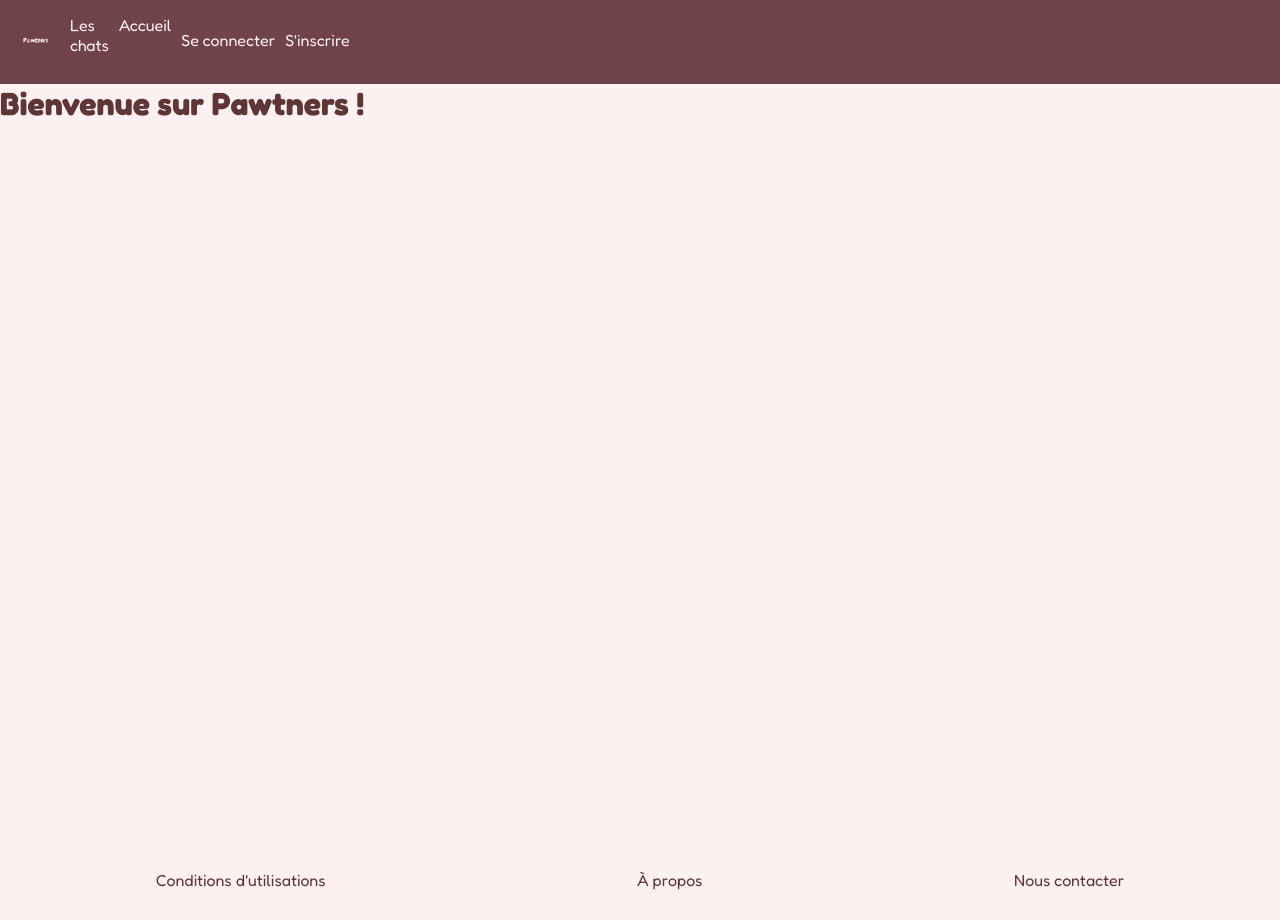
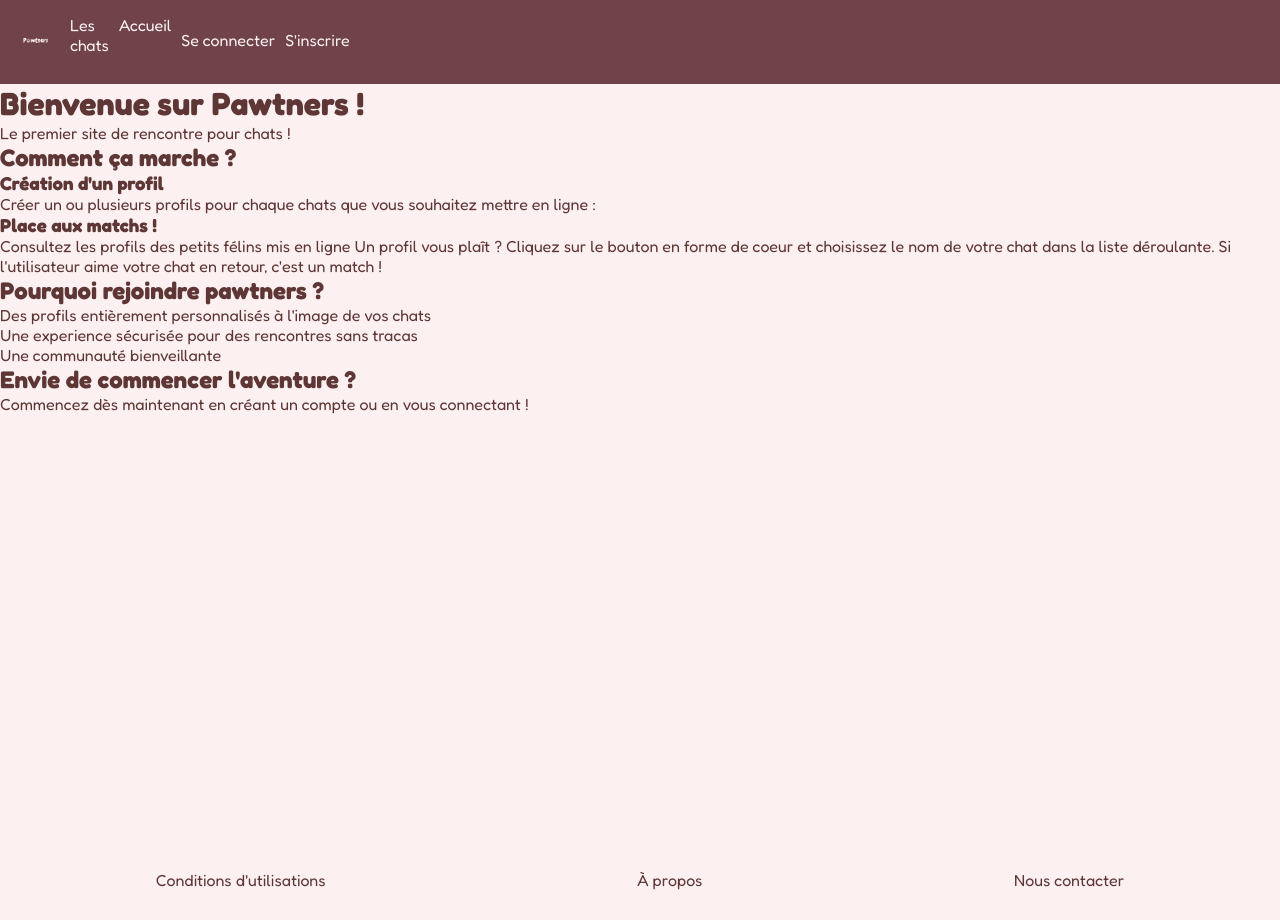
Before and after one commit to hjrayd/SfPawtners, a Symfony app: template templates/home/index.html.twig in a window 1280 px wide. Run offline with Twig, Linux system fonts and the light colour scheme; the template is opened without the code that fills it, so the values that code supplies are empty; some libraries are stand-ins or nearby versions.

Commit message:
beginning of the home page

```diff
--- a/templates/admin/index.html.twig
+++ b/templates/admin/index.html.twig
@@ -26,6 +26,7 @@
                                     <a href="{{ path('unban_admin', {'id': user.id}) }}"  onclick="return confirm('Êtes-vous sûr de vouloir débannir cet utilisateur ?');">Débannir</a>
                         {% endif %}
                     {% endif %}
+
                 {% endfor %}
 
             {% endif %}
--- a/templates/home/index.html.twig
+++ b/templates/home/index.html.twig
@@ -5,4 +5,31 @@
 {% block body %}
 
 <h1> Bienvenue sur Pawtners !</h1>
+<p> Le premier site de rencontre pour chats !</p>
+
+<h2> Comment ça marche ?</h2>
+
+<h3> Création d'un profil </h3>
+<p> Créer un ou plusieurs profils pour chaque chats que vous souhaitez mettre en ligne : <a href=""></a> </p>
+
+<h3> Place aux matchs !</h3>
+<p> Consultez les profils des petits félins mis en ligne <a href=""></a>
+    Un profil vous plaît ?
+    Cliquez sur le bouton en forme de coeur et choisissez le nom de votre chat dans la liste déroulante.
+    Si l'utilisateur aime votre chat en retour, c'est un match !
+</p>
+
+<h2>Pourquoi rejoindre pawtners ?</h2>
+    <p> Des profils entièrement personnalisés à l'image de vos chats</p>
+    <p> Une experience sécurisée pour des rencontres sans tracas </p>
+    <p> Une communauté bienveillante </p>
+
+<h2> Envie de commencer l'aventure ?</h2>
+<p> Commencez dès maintenant en créant un compte ou en vous connectant !</p>
+
+<div class="home-buttons">
+    <a href=""></a>
+    <a href=""></a>
+</div>
+
 {% endblock %}
```
Also changed, not shown: src/Controller/ApiController.php (added, +27 -0 lines), src/HttpClient/ApiHttpClient.php (+22 -1 lines), templates/api/index.html.twig (added, +11 -0 lines), 1 other file.
